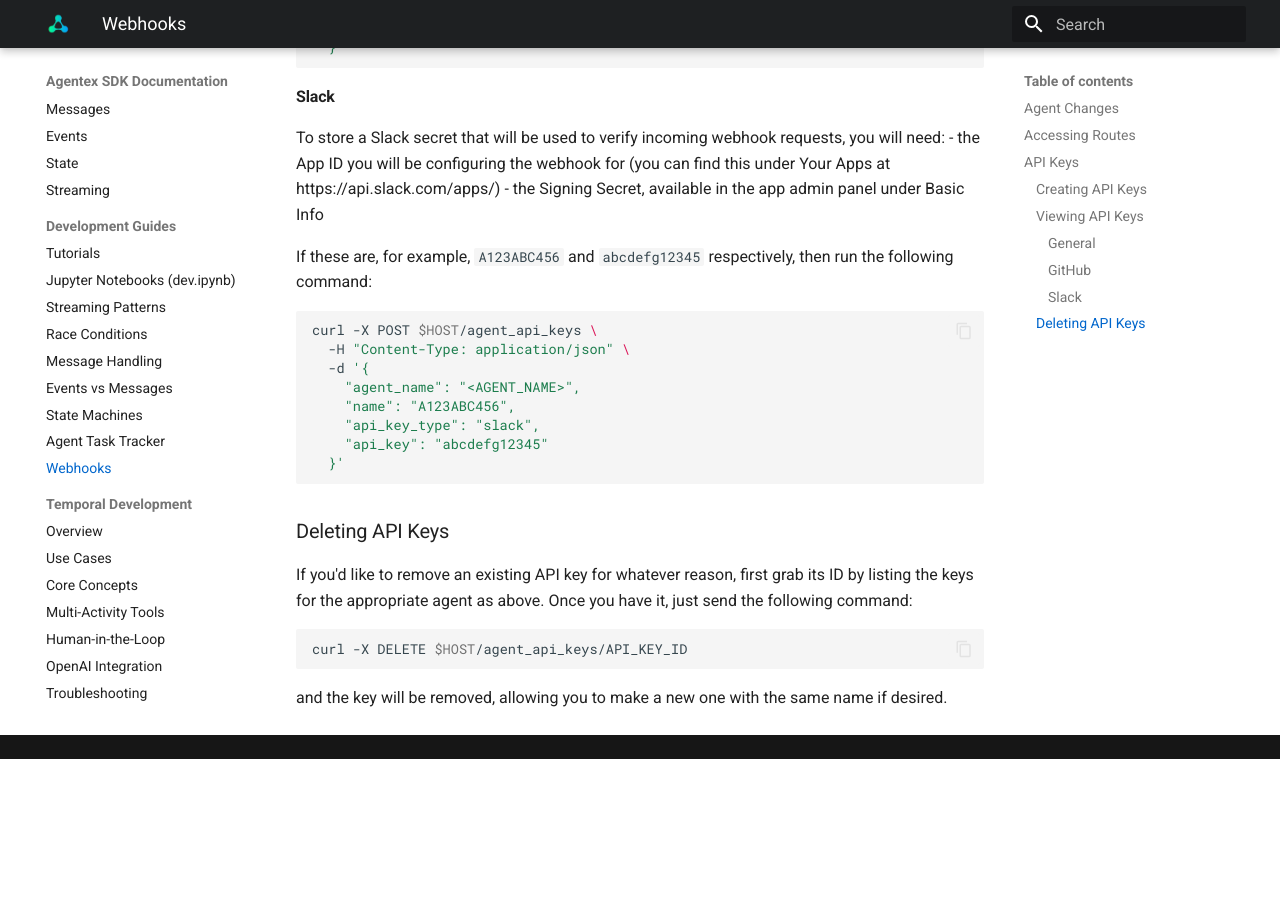
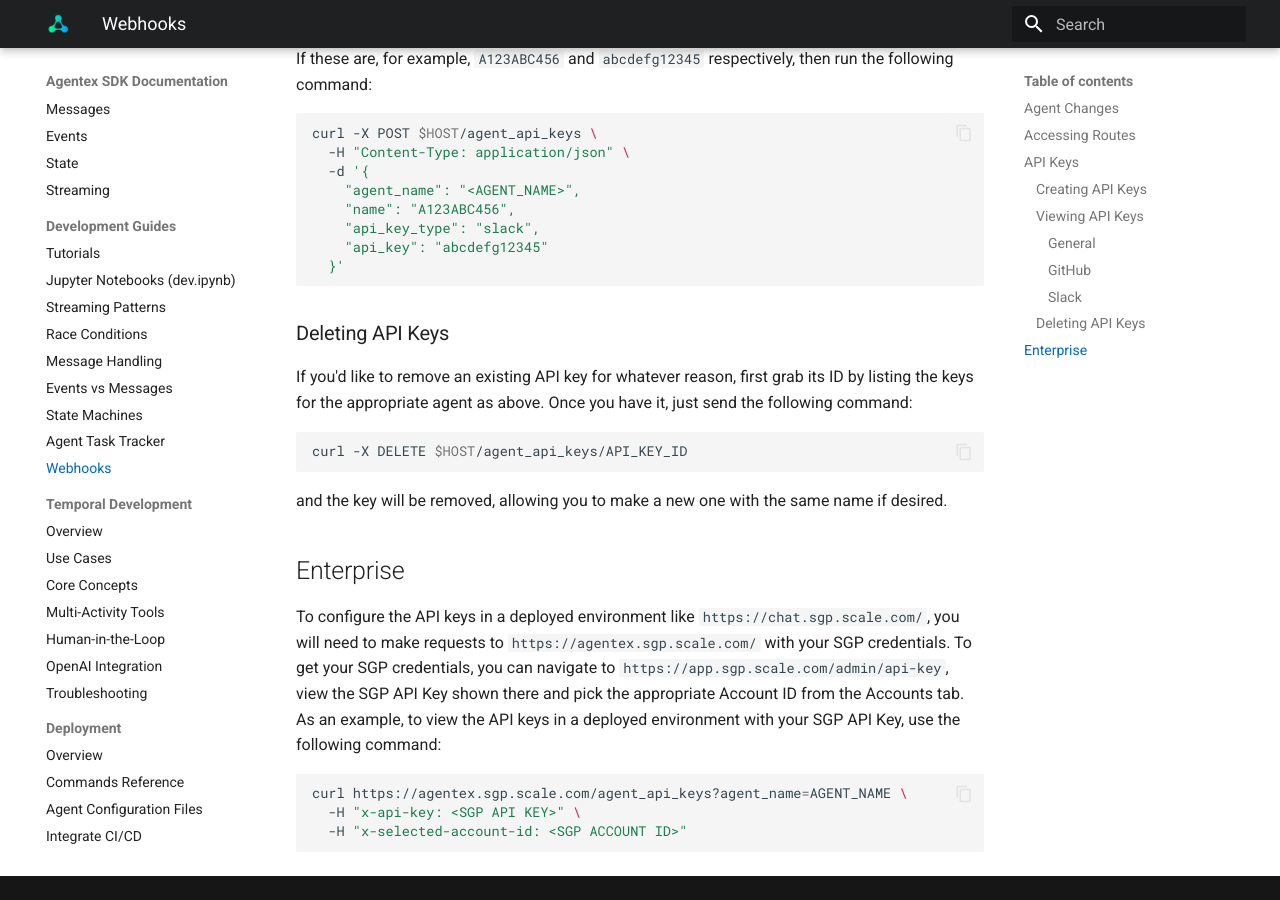
Before and after one commit to scaleapi/scale-agentex, an MkDocs documentation site: the page built from agentex/docs/docs/development_guides/webhooks.md, in a window 1280 px wide and 900 px high, scrolled down 3852 px. Built offline with MkDocs 1.6.1 and Material for MkDocs 9.7.7, drawn with Linux system fonts in a browser that asks for light colours; before the commit the page ends 4611 px from its top, so only the background shows below that; some of the changed text lies outside the part shown.

Commit message:
Update webhooks.md to separate SGP instructions (#55)

````diff
--- a/agentex/docs/docs/development_guides/webhooks.md
+++ b/agentex/docs/docs/development_guides/webhooks.md
@@ -79,19 +79,11 @@
 
 For now, API key management needs to be done by sending the right requests - cURL examples are given below.
 For configuring API keys in the local environment, it is sufficient to access `localhost:5003` without any authentication.
-To configure the API keys in a deployed environment like `https://chat.sgp.scale.com/`, you will need to make requests to `https://agentex.sgp.scale.com/` with your SGP credentials.
-To get your SGP credentials, you can navigate to `https://app.sgp.scale.com/admin/api-key`, view the SGP API Key shown there and pick the appropriate Account ID from the Accounts tab.
-
 
 ### Viewing API Keys
 You can always check to see all of the existing API keys that have been configured for a given agent by running the following command:
 ```bash
-# local
 curl http://localhost:5003/agent_api_keys?agent_name=AGENT_NAME
-# remote
-curl https://agentex.sgp.scale.com/agent_api_keys?agent_name=AGENT_NAME \
-  -H "x-api-key: <SGP API KEY>" \
-  -H "x-selected-account-id: <SGP ACCOUNT ID>"
 ```
 
 Note that this will not show you the values of the configured API keys (by design).
@@ -163,3 +155,15 @@
 curl -X DELETE $HOST/agent_api_keys/API_KEY_ID
 ```
 and the key will be removed, allowing you to make a new one with the same name if desired.
+
+## Enterprise
+
+To configure the API keys in a deployed environment like `https://chat.sgp.scale.com/`, you will need to make requests to `https://agentex.sgp.scale.com/` with your SGP credentials.
+To get your SGP credentials, you can navigate to `https://app.sgp.scale.com/admin/api-key`, view the SGP API Key shown there and pick the appropriate Account ID from the Accounts tab.
+As an example, to view the API keys in a deployed environment with your SGP API Key, use the following command:
+
+```bash
+curl https://agentex.sgp.scale.com/agent_api_keys?agent_name=AGENT_NAME \
+  -H "x-api-key: <SGP API KEY>" \
+  -H "x-selected-account-id: <SGP ACCOUNT ID>"
+```
````
